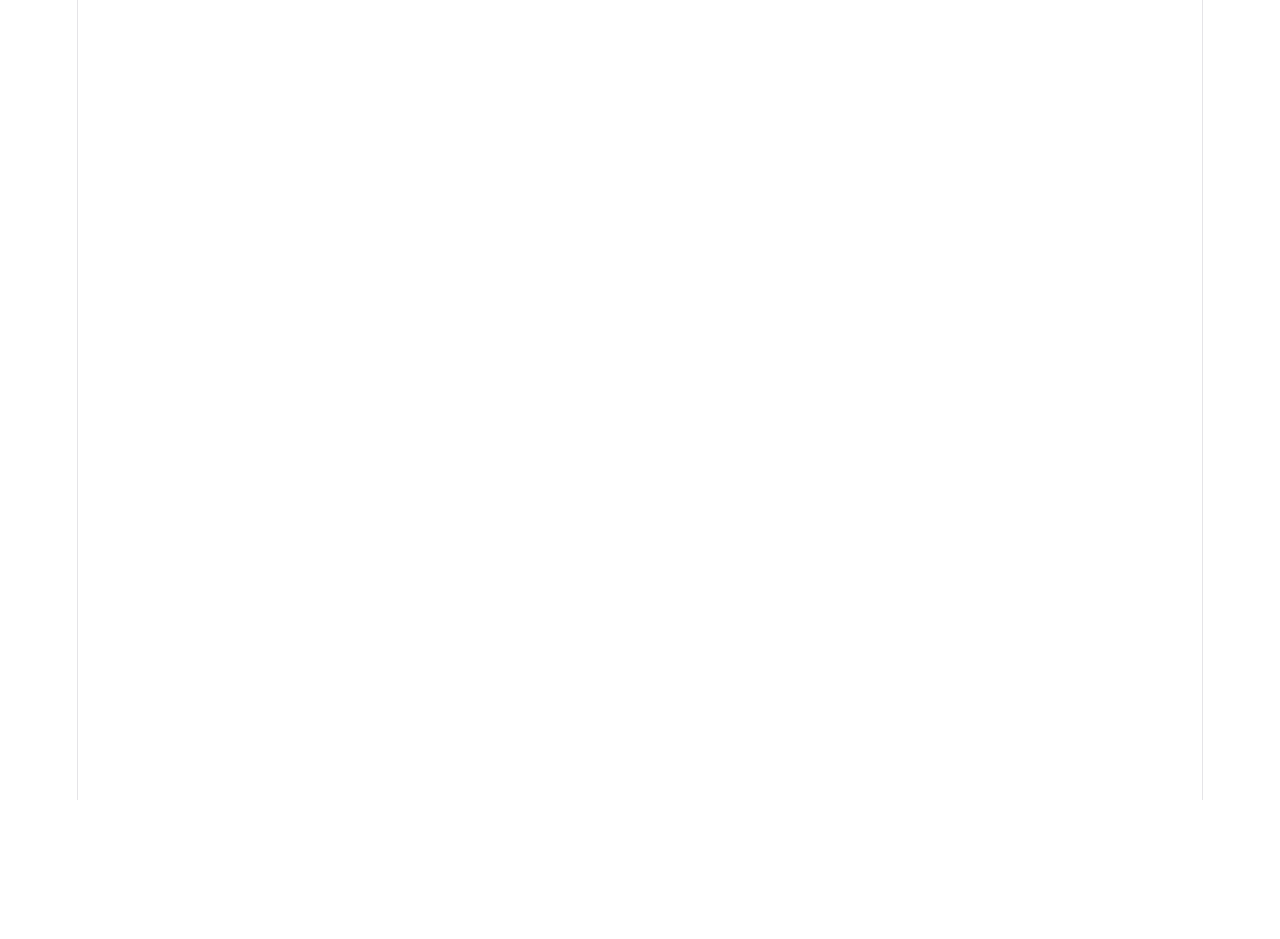
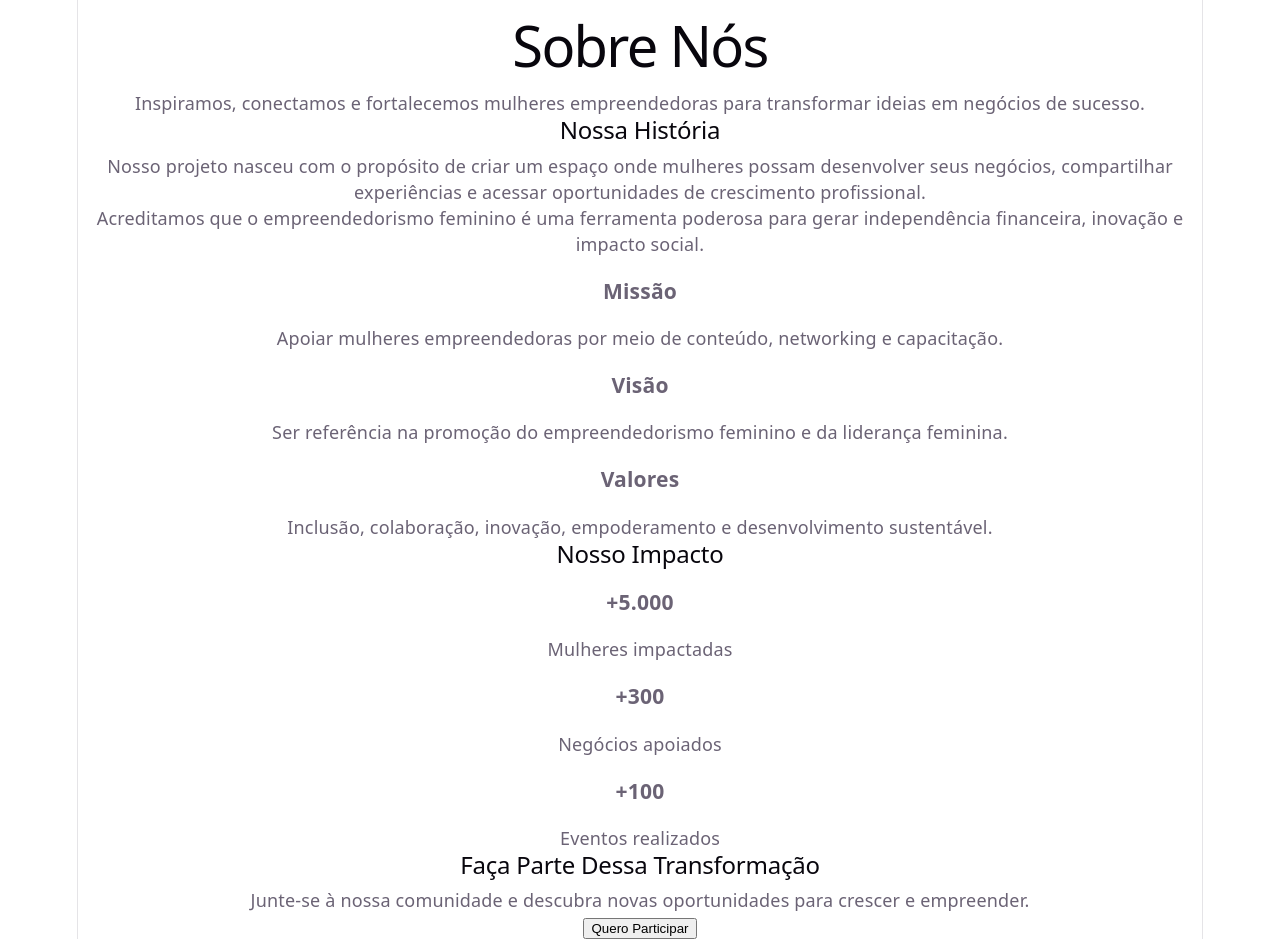
Before and after one commit to Ashjilynxs/TCC, a React (Vite) app: page / in a window 1280 px wide. Before the commit the page ends 800 px from the top, so only its background shows below. Built offline with nearby package versions, Linux system fonts and the light colour scheme.

Commit message:
Atualização app.jsx

```diff
--- a/src/App.jsx
+++ b/src/App.jsx
@@ -1,12 +1,13 @@
 import { useState } from 'react'
 import './App.css'
+import SobreNos from './Pages/Sobre Nós/Sobre_nos'
 
 function App() {
   const [count, setCount] = useState(0)
 
   return (
     <>
-
+    <SobreNos />
     </>
   )
 }
```
